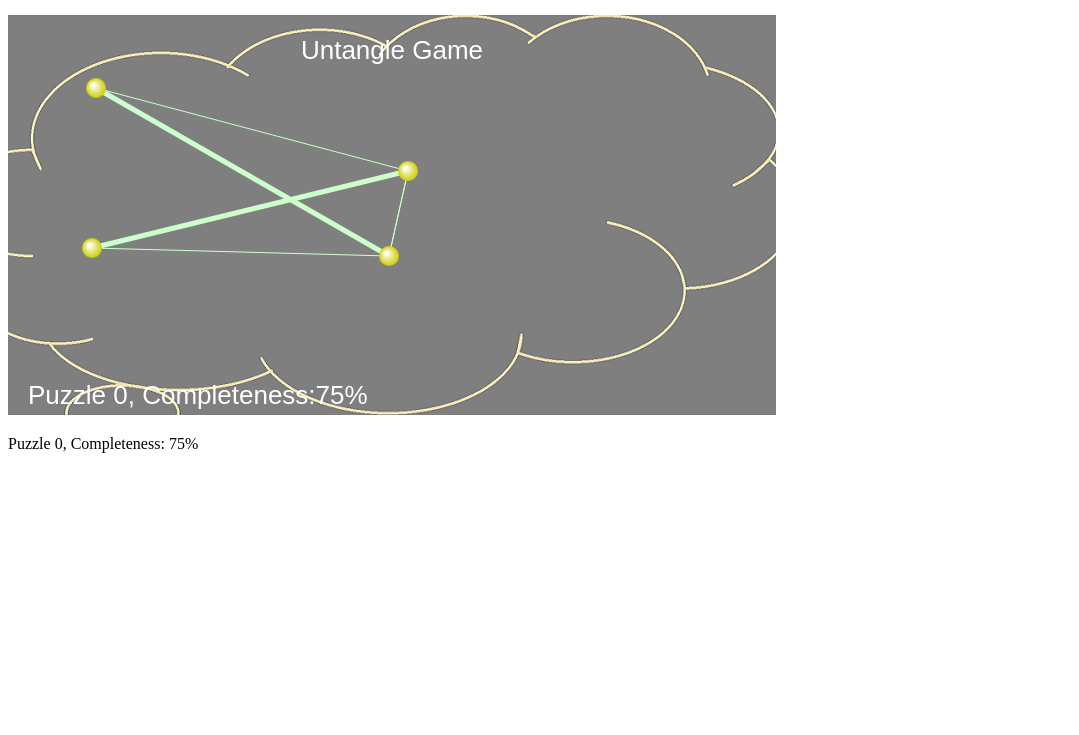
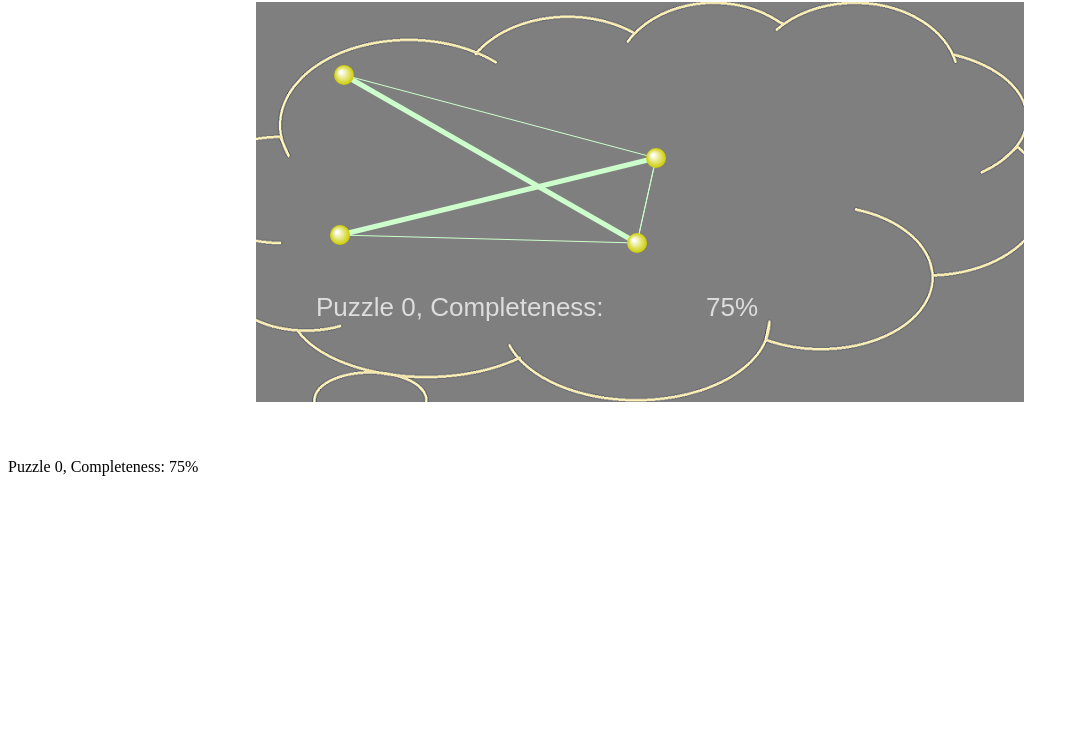
Before and after one commit to YYYQYYY/HTML5, a plain HTML site: page canvas_circle_drawing/index.html in a window 1280 px wide. Shown: the part 65-800 px from the top of the page, without its empty margins (0-1079 px from the left). Drawn offline with Linux system fonts and the light colour scheme.

Commit message:
guide之外完成

```diff
--- a/canvas_circle_drawing/css/untangle.css
+++ b/canvas_circle_drawing/css/untangle.css
@@ -1,3 +1,29 @@
-canvas {
-    background: #333;;
+#layers {
+    width: 768px;
+    height: 440px;
+    position: relative;
+    margin: 0 auto;
 }
+
+#layers canvas {
+    left: 50%;
+    margin-left: -384px;
+    position: absolute;
+}
+
+#guide {
+    opacity: .7;
+}
+
+#guide .fadeout {
+    opacity: 0;
+    transition: opacity .5s linear;
+}
+
+#ui {
+    transition: opacity .3s linear;
+}
+
+#ui .dim {
+    opacity: .3;
+}
--- a/canvas_circle_drawing/index.html
+++ b/canvas_circle_drawing/index.html
@@ -3,15 +3,23 @@
 <head>
     <meta charset="UTF-8">
     <title>Drawing lines in Canvas</title>
+    <link rel="stylesheet" href="css/untangle.css"/>
 </head>
 <body>
+<section id="page">
     <header>
         <h1>Untangle Puzzle Game in Canvas</h1>
     </header>
-<canvas id="game" width="768" height="400">
+    <section id="layers">
+        <canvas id="bg" width="768" height="400">
             Sorry,your web browser does not support Canvas content.
         </canvas>
+        <canvas id="guide" width="768" height="400"></canvas>
+        <canvas id="game" width="768" height="400"></canvas>
+        <canvas id="ui" width="768" height="400"></canvas>
+    </section>
     <p>Puzzle <span id="level">0</span>, Completeness: <span id="progress">0</span>%</p>
+</section>
 <script type="text/javascript" src="../static/js/jquery-1.10.2.js"></script>
 <script type="text/javascript" src="js/html5games.untangle.js"></script>
 </body>
--- a/canvas_circle_drawing/js/html5games.untangle.js
+++ b/canvas_circle_drawing/js/html5games.untangle.js
@@ -9,6 +9,8 @@ var untangleGame = {
     currentLevel: 0,
     progressPercentage: 0
 };
+
+untangleGame.layers = new Array();
 
 untangleGame.levels = [
     {
@@ -148,9 +150,22 @@ function updateLevelProgress() {
             progress++;
         }
     }
-   untangleGame.progressPercentage = Math.floor(progress / untangleGame.lines.length * 100);
+    untangleGame.progressPercentage = Math.floor(progress / untangleGame.lines.length * 100);
     $("#progress").html(untangleGame.progressPercentage);
     $("#level").html(untangleGame.currentLevel);
+}
+
+function connectCircles() {
+    var level = untangleGame.levels[untangleGame.currentLevel];
+    untangleGame.lines.length = 0;
+    for (var li in level.relationship) {
+        var connectedPoints = level.relationship[li].connectedPoints;
+        var startPoint = untangleGame.circles[li];
+        for (var lj in connectedPoints) {
+            var endPoint = untangleGame.circles[lj];
+            untangleGame.lines.push(new Line(startPoint, endPoint, untangleGame.thinLineThickness));
+        }
+    }
 }
 
 function drawLine(ctx, x1, y1, x2, y2, thickness) {
@@ -174,45 +189,39 @@ function drawCircle(ctx, x, y, radius) {
     ctx.fill();
 }
 
-function connectCircles() {
-    var level = untangleGame.levels[untangleGame.currentLevel];
-    untangleGame.lines.length = 0;
-    for (var li in level.relationship) {
-        var connectedPoints = level.relationship[li].connectedPoints;
-        var startPoint = untangleGame.circles[li];
-        for (var lj in connectedPoints) {
-            var endPoint = untangleGame.circles[lj];
-            untangleGame.lines.push(new Line(startPoint, endPoint, untangleGame.thinLineThickness));
-        }
+function clear(ctx) {
+    ctx.clearRect(0, 0, ctx.canvas.width, ctx.canvas.height);
+
+    //var bg_gradient = ctx.createLinearGradient(0, 0, 0, ctx.canvas.height);
+    //bg_gradient.addColorStop(0, "#000000");
+    //bg_gradient.addColorStop(1, "#555555");
+    //ctx.fillStyle = bg_gradient;
+    //ctx.fillRect(0, 0, ctx.canvas.width, ctx.canvas.height);
+}
+
+function drawLayerBG() {
+    var ctx = untangleGame.layers[0];
+    clear(ctx);
+
+    ctx.drawImage(untangleGame.background, 0, 0);
+}
+
+function drawLayerGuide() {
+    var ctx = untangleGame.layers[1];
+    clear(ctx);
+
+    if (untangleGame.guideReady) {
+        var nextFrameX = untangleGame.guideFrame * 80;
+        ctx.drawImage(untangleGame.guide.nextFrameX, 0, 80, 130, 325, 130, 80, 130);
+    }
+    if (untangleGame.currentLevel == 1) {
+        $("#guide").addClass("fadeout");
     }
 }
 
-function clear(ctx, canvas) {
-    ctx.clearRect(0, 0, canvas.width, canvas.height);
-
-    var bg_gradient = ctx.createLinearGradient(0, 0, 0, ctx.canvas.height);
-    bg_gradient.addColorStop(0, "#000000");
-    bg_gradient.addColorStop(1, "#555555");
-    ctx.fillStyle = bg_gradient;
-    ctx.fillRect(0, 0, ctx.canvas.width, ctx.canvas.height);
-
-    ctx.drawImage(untangleGame.background, 0, 0);
-
-    ctx.font = "26px Arial";
-    ctx.textAlign = "center";
-    ctx.fillStyle = "#ffffff";
-    ctx.fillText("Untangle Game", ctx.canvas.width / 2, 50);
-
-    ctx.textAlign = "left";
-    ctx.textBaseline = "bottom";
-    ctx.fillText("Puzzle " + untangleGame.currentLevel + ", Completeness:" + untangleGame.progressPercentage + "%", 20, ctx.canvas.height - 5);
-}
-
-function gameLoop() {
-    var canvas = document.getElementById("game");
-    var ctx = canvas.getContext("2d");
-
-    clear(ctx, canvas);
+function drawLayerGame() {
+    var ctx = untangleGame.layers[2];
+    clear(ctx);
 
     for (var li = 0; li < untangleGame.lines.length; li++) {
         var line = untangleGame.lines[li];
@@ -227,11 +236,49 @@ function gameLoop() {
     }
 }
 
+function drawLayerUI() {
+    var ctx = untangleGame.layers[3];
+    clear(ctx);
+
+    ctx.font = "26px Arial";
+    ctx.fillStyle = "#dddddd";
+    ctx.textAlign = "left";
+    ctx.textBaseline = "bottom";
+    ctx.fillText("Puzzle " + untangleGame.currentLevel + ", Completeness:", 60, ctx.canvas.height - 80);
+    ctx.fillText(untangleGame.progressPercentage + "%", 450, ctx.canvas.height - 80);
+
+    var isOverlappedWithCircle = false;
+    for (var i in untangleGame.circles) {
+        var point = untangleGame.circles[i];
+        if (point.y > 310) {
+            isOverlappedWithCircle = true;
+        }
+    }
+    if (isOverlappedWithCircle) {
+        $("#ui").addClass("dim");
+    } else {
+        $("#ui").removeClass("dim");
+    }
+}
+
+function gameLoop() {
+    drawLayerGuide();
+    drawLayerGame();
+    drawLayerUI();
+}
+
 $(function () {
-    //var canvas = document.getElementById("game");
-    //var ctx = canvas.getContext("2d");
+    var canvas_bg = document.getElementById("bg");
+    untangleGame.layers[0] = canvas_bg.getContext("2d");
+    var canvas_guide = document.getElementById("guide");
+    untangleGame.layers[1] = canvas_guide.getContext("2d");
+    var canvas_game = document.getElementById("game");
+    untangleGame.layers[2] = canvas_game.getContext("2d");
+    var canvas_ui = document.getElementById("ui");
+    untangleGame.layers[3] = canvas_ui.getContext("2d");
 
-    $("#game").mousedown(function (e) {
+    var layers = $("#layers");
+    layers.mousedown(function (e) {
         var canvasPosition = $(this).offset();
         var mouseX = (e.pageX - canvasPosition.left) || 0;
         var mouseY = (e.pageY - canvasPosition.top) || 0;
@@ -246,7 +293,7 @@ $(function () {
         }
     });
 
-    $("#game").mousemove(function (e) {
+    layers.mousemove(function (e) {
         if (untangleGame.targetCircle != undefined) {
             var canvasPosition = $(this).offset();
             var mouseX = (e.pageX - canvasPosition.left) || 0;
@@ -259,7 +306,7 @@ $(function () {
         updateLevelProgress();
     });
 
-    $("#game").mouseup(function (e) {
+    layers.mouseup(function (e) {
         untangleGame.targetCircle = undefined;
 
         checkLevelCompleteness();
@@ -269,6 +316,7 @@ $(function () {
 
     untangleGame.background = new Image();
     untangleGame.background.onload = function () {
+        drawLayerBG();
         setInterval(gameLoop, 30);
     };
     untangleGame.background.onerror = function () {
```
Lines whose indentation alone changed are shown as unchanged.
